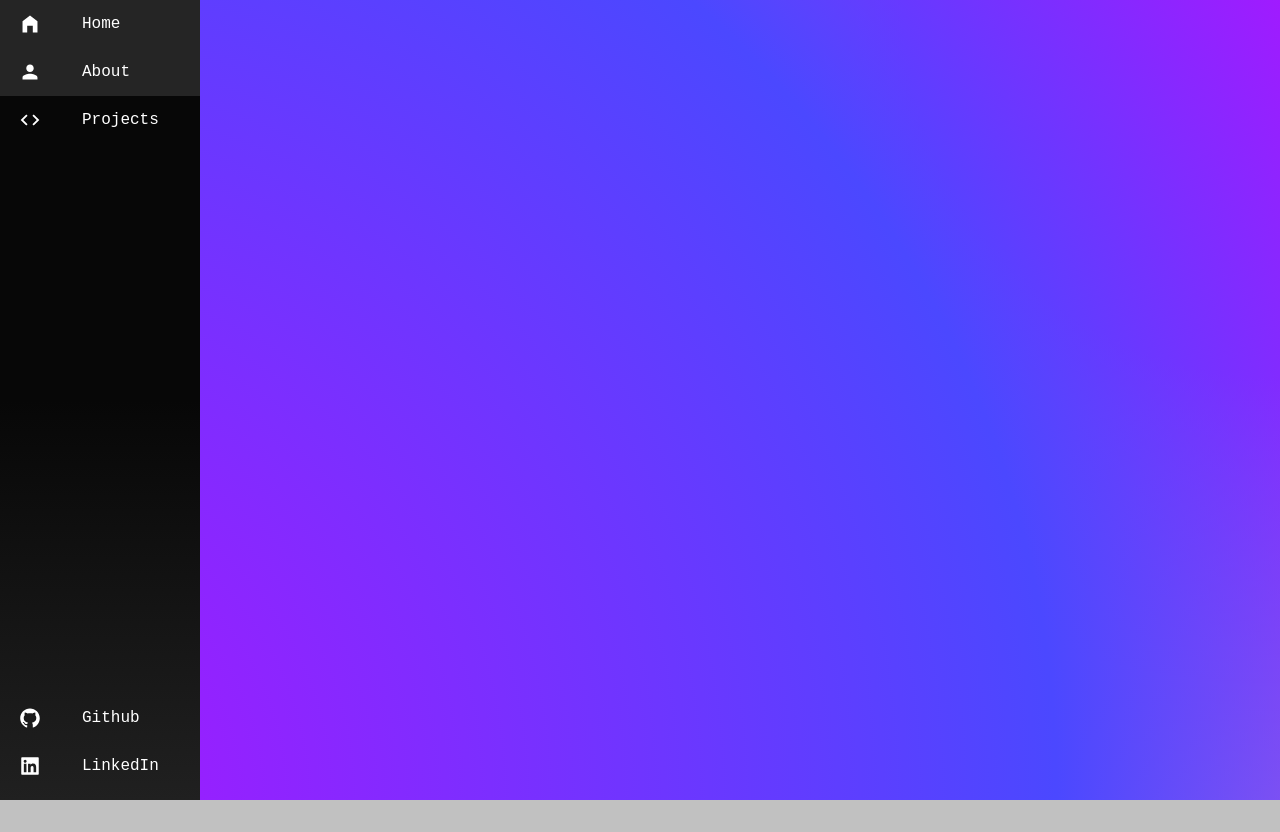
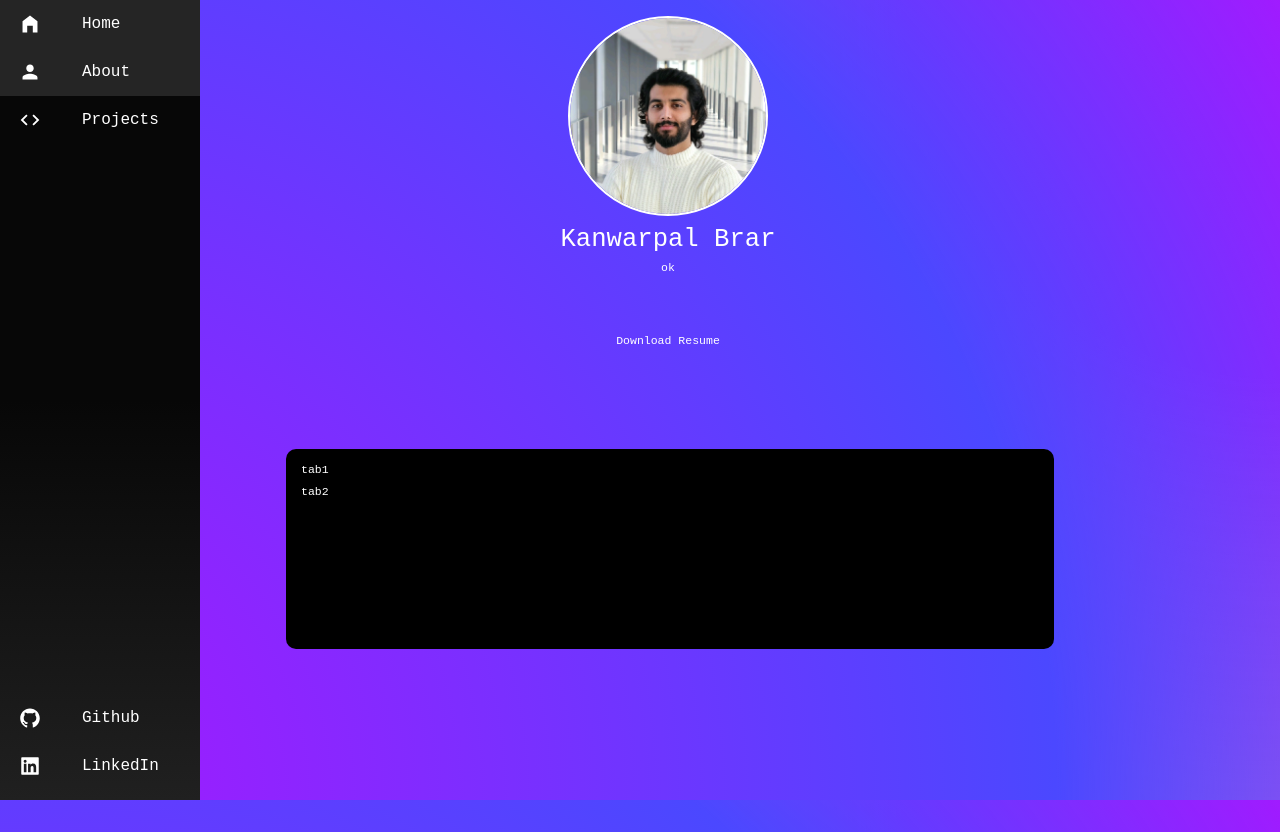
Before and after one commit to kanwarpal-brar/react-portfolio-website, a Next.js app: page /about in a window 1280 px wide. Before the commit the page ends 800 px from the top, so only its background shows below. Built offline with nearby package versions, Linux system fonts and the light colour scheme; a web font is replaced by a local one.

Commit message:
- Removed unnecessary code - Started work on tabbed content boxes to show work experience and skills - Filled out more of about page structure - Added headshot - Updated global stylings to use proper font-weights - Adjusted usage of h1, h2, h3 around code

```diff
--- /dev/null
+++ b/components/TabbedContentBox/ContentBoxTab/contentboxtab.module.scss
@@ -0,0 +1,3 @@
+.content_box_tab {
+
+}
--- /dev/null
+++ b/components/TabbedContentBox/ContentBoxTab/contentboxtab.tsx
@@ -0,0 +1,12 @@
+import styles from "./contentboxtab.module.scss"
+
+export type ContentBoxTabProps = {
+    name: string
+    children: React.ReactNode
+}
+
+export default function ContentBoxTab({ children }: ContentBoxTabProps) {
+  return (
+    <div className={styles.content_box_tab}>{children}</div>
+  )
+}
--- /dev/null
+++ b/components/TabbedContentBox/TabButton/tabbutton.module.scss
@@ -0,0 +1,6 @@
+.tab_button {
+
+    &_active {
+
+    }
+}
--- /dev/null
+++ b/components/TabbedContentBox/TabButton/tabbutton.tsx
@@ -0,0 +1,16 @@
+import styles from "./tabbutton.module.scss"
+
+
+export type TabButtonProps = {
+    name: string;
+    active: boolean;
+    activateCallback: () => void;
+}
+
+export default function TabButton({ name, active, activateCallback }: TabButtonProps) {
+  return (
+    <button className={active ? styles.tab_button_active : styles.tab_button} onClick={activateCallback}>
+        {name}
+    </button>
+  )
+}
--- /dev/null
+++ b/components/TabbedContentBox/tabbedcontentbox.module.scss
@@ -0,0 +1,25 @@
+@use '~/styles/variables';
+
+.tabs_container {
+    display: flex;
+    flex-direction: row;
+    gap: 20px;
+    background-color: variables.$secondary_color;
+    border-radius: 10px;
+    padding: 12px 15px;
+    width: 100%;
+    height: 100%;
+
+    .tab_buttons_container {
+        display: flex;
+        flex-direction: column;
+        gap: 5px;
+    }
+
+    .tab_content_container {
+        display: flex;
+        flex-direction: row;
+        justify-content: center;
+        align-items: center;
+    }
+}
--- /dev/null
+++ b/components/TabbedContentBox/tabbedcontentbox.tsx
@@ -0,0 +1,33 @@
+import styles from "./tabbedcontentbox.module.scss"
+import ContentBoxTab from "./ContentBoxTab/contentboxtab"
+import TabButton, { TabButtonProps } from "./TabButton/tabbutton"
+import { useState } from "react"
+
+export type TabbedContentBoxProps = {
+    children: React.ReactElement<typeof ContentBoxTab>[]
+}
+
+export default function TabbedContentBox({children}: TabbedContentBoxProps) {
+  const [activeTab, setActiveTab] = useState(0)
+  const tabButtons: React.ReactElement<typeof TabButton>[] = []
+  const tabs = children.map(
+    (child, i) => {
+      const setActiveCallback = () => { setActiveTab(i) }
+      tabButtons.push(<TabButton active={false} name={child.props.name} activateCallback={setActiveCallback} key={child.props.name}/>)
+      return(child)
+  })
+
+
+
+  return (
+    <div className={styles.tabs_container}>
+      <div className={styles.tab_buttons_container}>
+        {tabButtons}
+      </div>
+      <div className={styles.tab_content_container}>
+        { tabs[activeTab] }
+      </div>
+
+    </div>
+  )
+}
--- /dev/null
+++ b/pages/about.module.scss
@@ -0,0 +1,43 @@
+@use '~/styles/variables';
+
+.info_box {
+    display: flex;
+    flex-direction: column;
+    align-items: center;
+    gap: 5px;
+    flex-wrap: nowrap;
+    position: relative;
+    left: -2px;
+
+    &_text {
+        display: flex;
+        flex-direction: column;
+        align-items: center;
+        p {
+            text-align: center;
+        }
+    }
+
+    button {
+        margin-top: 50px;
+    }
+}
+
+.headshot {
+    border: 2px solid variables.$accent_color;
+    border-radius: 50%;
+}
+
+.work_info_box {
+    width: 60vw;
+    min-height: 200px;
+}
+
+.about_container {
+    height: 100vh;
+    display: flex;
+    flex-direction: column;
+    justify-content:flex-start;
+    align-items: center;
+    gap: 100px;
+}
--- a/pages/about.tsx
+++ b/pages/about.tsx
@@ -1,18 +1,46 @@
 import Link from "next/link"
 import Image from "next/image"
 import Head from "next/head"
+import styles from "./about.module.scss"
+import TabbedContentBox from "@/components/TabbedContentBox/tabbedcontentbox"
+import ContentBoxTab from "@/components/TabbedContentBox/ContentBoxTab/contentboxtab"
+
+const aboutBlurb = "ok"
 
 export default function AboutMe() {
     return (
-        <div>
+        <div className={styles.about_container}>
             <Head>
                 <title>
                     Kanwarpal Brar
                 </title>
             </Head>
-            <main>
+            <div className={styles.info_box}>
+                <Image
+                    className={styles.headshot}
+                    src="/headshot.jpeg"
+                    alt="Headshot of me"
+                    width={200}
+                    height={200}
+                />
+                <div className={styles.info_box_text}>
+                    <h2>Kanwarpal Brar</h2>
+                    <p>{aboutBlurb}</p>
+                </div>
+                <button>Download Resume</button>
+            </div>
 
-            </main>
+            <div className={styles.work_info_box}>
+                <TabbedContentBox>
+                    <ContentBoxTab name="tab1">
+                        ok1
+                    </ContentBoxTab>
+                    <ContentBoxTab name="tab2">
+                        ok2
+                    </ContentBoxTab>
+                </TabbedContentBox>
+            </div>
+
         </div>
     )
 }
--- a/pages/index.tsx
+++ b/pages/index.tsx
@@ -16,7 +16,7 @@ export default function Home() {
           <SplitText childStyle={styles.title_name} letterWrapper='h1'>
             Kanwarpal &ensp; Brar
           </SplitText>
-          <h2 className={styles.title_tagline}>Developer, Student, Innovator</h2>
+          <h3 className={styles.title_tagline}>Developer, Student, Innovator</h3>
           <div className={styles.blurb_box}>
             <p>Experienced full-stack developer and student with a focus on backend, specializing in designing and implementing RESTful and Event-Driven Microservices. Committed to continuous learning and expanding my expertise.</p>
             <Link href="/about"><button>Resume</button></Link>
--- a/styles/globals.scss
+++ b/styles/globals.scss
@@ -10,13 +10,19 @@ h1 {
 }
 
 h2 {
-  font-weight: 100;
+  font-weight: 200;
+  color: variables.$text_color;
+  font-size: 2vw;
+}
+
+h3 {
+  font-weight: 200;
   color: variables.$text_color;
   font-size: 1.5vw;
 }
 
 p {
-  font-weight: 20;
+  font-weight: 100;
   color: variables.$text_color;
   font-size: 0.9vw;
 }
```
Also changed, not shown: components/Sidebar/sidebar.module.scss (+0 -12 lines), public/headshot.jpeg (added).
